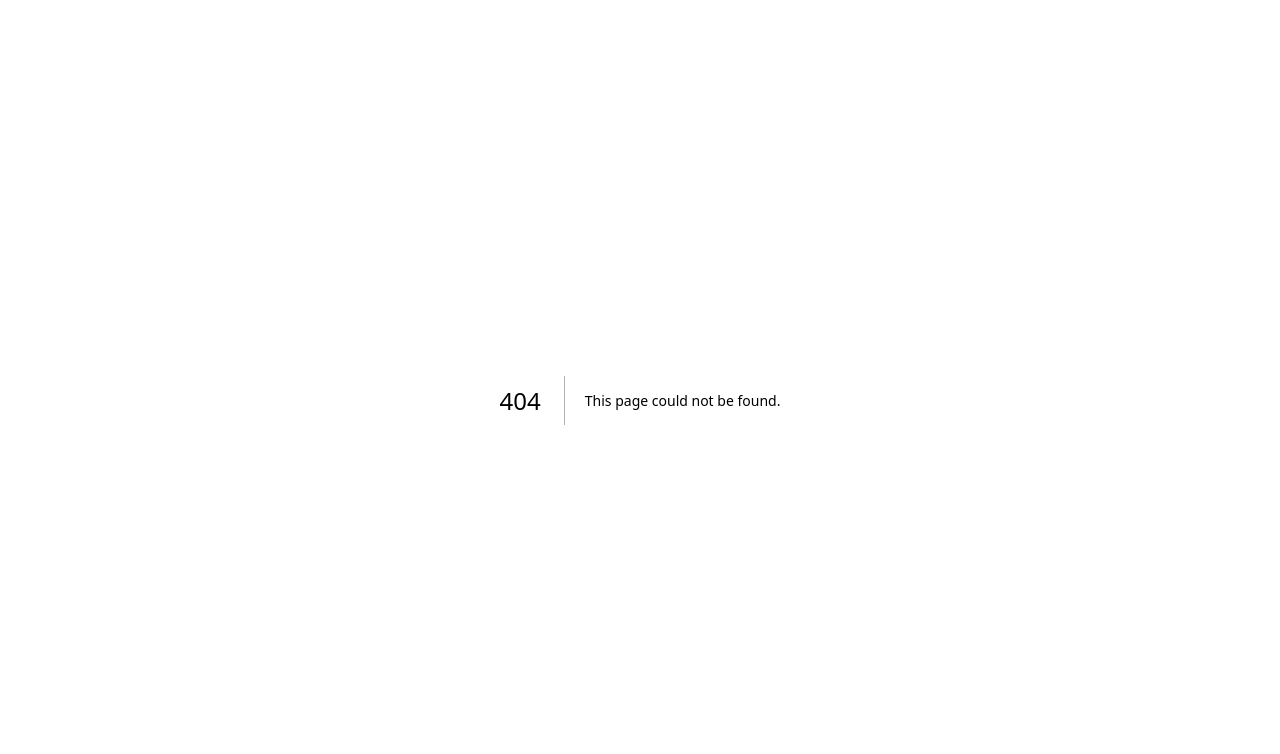
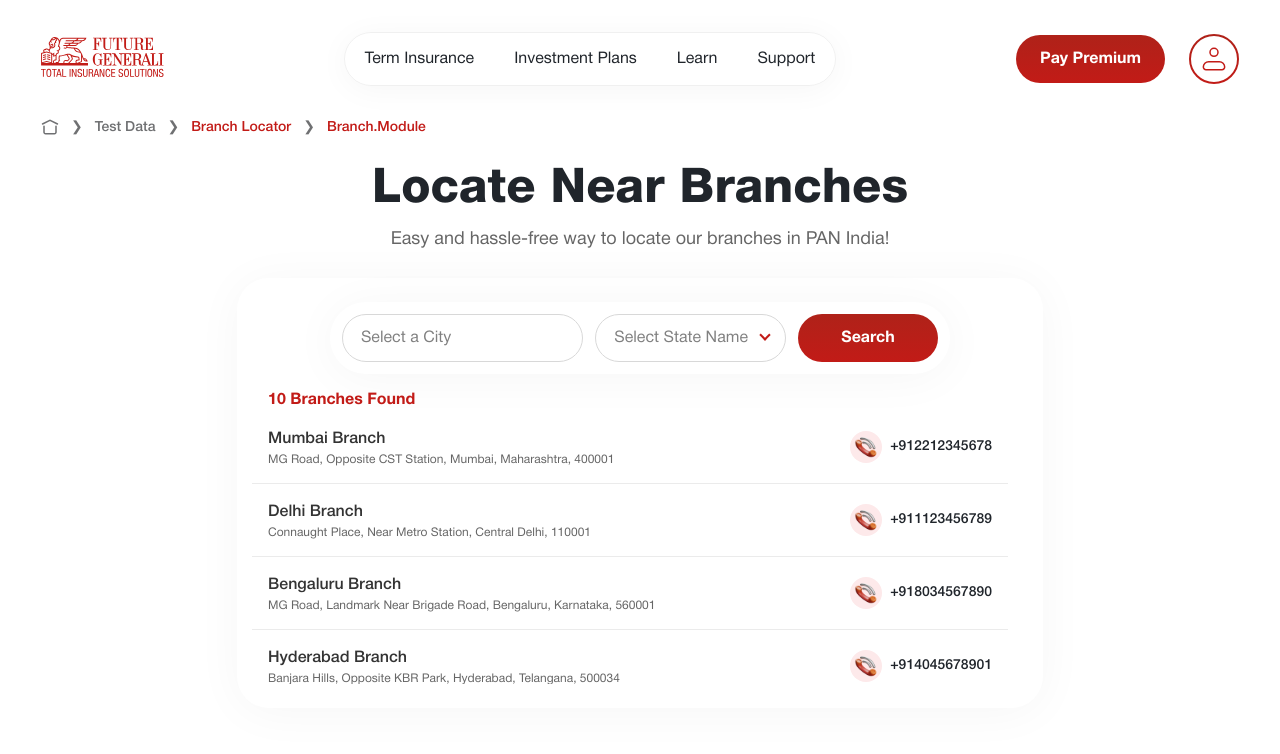
Before and after one commit to Ujjal-Techved/Test-Repo, a Next.js app: page /branch-locator/Branch.module in a window 1280 px wide. Before the commit this address had no page. Shown: the top 754 px of the page. Built offline with nearby package versions, Linux system fonts and the light colour scheme.

Commit message:
branch locator page

```diff
--- a/pages/branch-locator/index.js
+++ b/pages/branch-locator/[[...location]].js
@@ -2,18 +2,14 @@ import Breadcrumbs from '@/components/Common/Breadcrumbs/Breadcrumbs';
 import LandingLayout from '@/components/Layouts/LandingLayout';
 import TitleSubtitle from '@/components/Common/TitleSubtitle/TitleSubtitle';
 import InfoCard from "@/components/BranchLocator/InfoCard/InfoCard";
-import React, { useState } from 'react';
+import React, { useEffect, useState } from 'react';
 import { Col, Container, Row } from 'reactstrap';
 import Select from 'react-select';
 import styles from './Branch.module.css';
 import ReachUsDigital from '@/components/BranchLocator/ReachUsDigital/ReachUsDigital';
 import BranchList from '@/components/BranchLocator/BranchList/BranchList';
 
-const BranchLocator = () => {
-    const [breacrumbValues] = useState([
-        { name: "Test Data", url: "/branch-locator", active: false },
-        { name: "Branch Locator", url: "/branch-locator", active: true },
-    ]);
+const BranchLocator = (props) => {
 
     const branchList = [
         {
@@ -88,13 +84,34 @@ const BranchLocator = () => {
         }
     ];
 
-    const [selectedCity, setSelectedCity] = useState(null);
-    const [selectedState, setSelectedState] = useState(null);
+    const [cityList, setCityList] = useState([]);
+    const [stateList, setStateList] = useState([]);
+
+    const [selectedCity, setSelectedCity] = useState("");
+    const [selectedState, setSelectedState] = useState("");
+
+    useEffect(() => {
+        setCityList([...branchList.map((data) => ({ value: data.city, label: data.city, state: data.state }))]);
+        setStateList([...branchList.map((data) => ({ value: data.state, label: data.state }))]);
+    }, [])
+
+    const handleSubmit = () => {
+        if (!selectedCity) {
+            alert("Please select a city!"); // City is required
+            return;
+        }
+
+        const cityValue = selectedCity.value.toLowerCase().replace(/\s+/g, "-");
+        const stateValue = selectedState.value.toLowerCase().replace(/\s+/g, "-");
+
+        // Redirect to the branch locator
+        window.location.href = `/branch-locator/${stateValue}/${cityValue}`;
+    };
 
     return (
         <LandingLayout>
             <Container>
-                <Breadcrumbs values={breacrumbValues} />
+                <Breadcrumbs values={props?.breadcrumbs} />
                 <TitleSubtitle
                     title={"Locate Near Branches"}
                     subtitle={"Easy and hassle-free way to locate our branches in PAN India!"}
@@ -105,31 +122,32 @@ const BranchLocator = () => {
                         <Row className={styles.row}>
                             <Col lg="5" className={styles.col}>
                                 <Select
-                                    options={branchList.map((data) => ({ value: data.city, label: data.city }))}
+                                    options={cityList}
                                     value={selectedCity}
-                                    onChange={(option) => { setSelectedCity(option.city) }}
+                                    onChange={(option) => {
+                                        setSelectedCity(option);
+                                        setSelectedState({ value: option.state, label: option.state });
+                                    }}
                                     placeholder="Select a City"
                                     className="react-select-container"
                                     classNamePrefix="react-select"
                                     components={{ DropdownIndicator: () => null, IndicatorSeparator: () => null }} // Removes the arrow and separator
-
                                 />
                             </Col>
                             <Col lg="4" className={styles.col + ' dropdown-arrow'}>
                                 <Select
-                                    options={branchList.map((data) => ({ value: data.state, label: data.state }))}
+                                    options={stateList}
                                     value={selectedState}
-                                    onChange={(option) => { setSelectedState(option.state) }}
+                                    onChange={(option) => { setSelectedState(option); setSelectedCity("") }}
                                     placeholder="Select State Name"
                                     className="react-select-container"
                                     classNamePrefix="react-select"
                                     isSearchable={false}
                                     components={{ DropdownIndicator: () => null, IndicatorSeparator: () => null }} // Removes the arrow and separator
-
                                 />
                             </Col>
                             <Col lg="3" className={styles.col}>
-                                <button className="redBtn w-100">
+                                <button className="redBtn w-100" onClick={handleSubmit}>
                                     Search
                                 </button>
                             </Col>
@@ -138,16 +156,61 @@ const BranchLocator = () => {
 
                     <BranchList list={branchList} />
                 </div>
-                <InfoCard/>
+                <InfoCard />
                 <TitleSubtitle
                     title={"Reach Us Digitally"}
                     subtitle={"We help you build a worry free future with easy processes and expert guidance at every step"}
                     titleTag="h3"
                 />
-                <ReachUsDigital/>
+                <ReachUsDigital />
             </Container>
         </LandingLayout>
     );
 };
 
+export async function getServerSideProps(context) {
+    const { location } = context.params;
+
+    // Initialize state and city as empty strings if not provided
+    let state = "";
+    let city = "";
+
+    if (location) {
+        // Assign state and city from the location array, if available
+        state = location[0] || "";  // Default to empty string if state is not provided
+        city = location[1] || "";   // Default to empty string if city is not provided
+    }
+
+    // Convert state and city back to normal form, if they exist
+    const toNormalForm = (str) => {
+        if (!str) return ""; // Return an empty string if there's no value
+        return str
+            .split("-") // Split by hyphen
+            .map((word) => word.charAt(0).toUpperCase() + word.slice(1)) // Capitalize the first letter of each word
+            .join(" "); // Join with a space
+    };
+
+    const normalizedState = toNormalForm(state);
+    const normalizedCity = toNormalForm(city);
+
+    // Create the breadcrumbs array based on state and city
+    const breadcrumbs = [
+        { name: "Test Data", url: "/branch-locator", active: false },
+        { name: "Branch Locator", url: "/branch-locator", active: true },
+        state ? { name: normalizedState, url: `/branch-locator/${state}`, active: true } : null,
+        city ? { name: normalizedCity, url: `/branch-locator/${state}/${city}`, active: true } : null,
+    ].filter(Boolean); // Filter out null values (for missing state or city)
+
+    return {
+        props: {
+            state: normalizedState,
+            city: normalizedCity,
+            stateUrl: state, // Keep original state for URL
+            cityUrl: city,   // Keep original city for URL
+            breadcrumbs: breadcrumbs,
+        },
+    };
+}
+
+
 export default BranchLocator;
```
